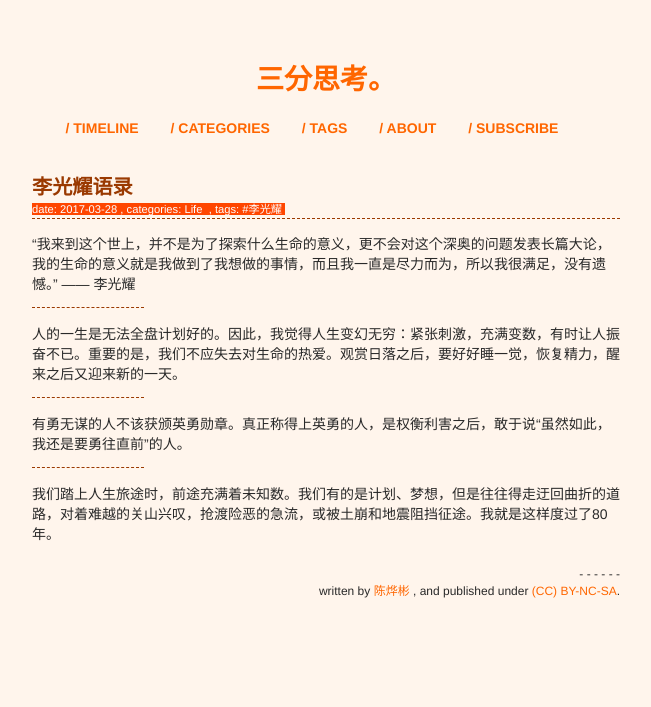
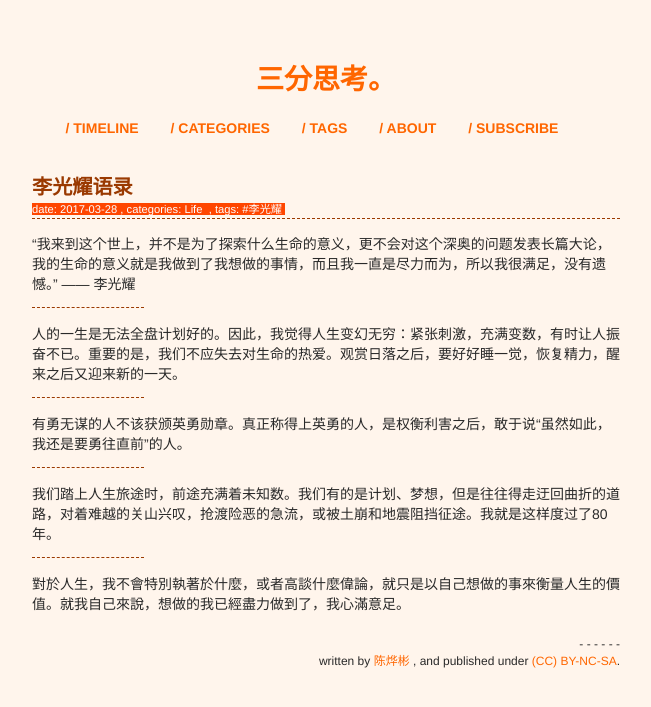
Before and after one commit to xianyuxmu/xianyuxmu.github.io, a Jekyll site: the page built from _posts/2017-03-28-lee-kuan-yew-quotes.md, in a window 1280 px wide. Shown: the top 707 px of the page, without its empty margins (314-965 px from the left). Built offline with Jekyll 4.4.1, drawn with Linux system fonts in a browser that asks for light colours; comment, search, counter and statistics services are not loaded.

Commit message:
add new contents

```diff
--- a/_posts/2017-03-28-lee-kuan-yew-quotes.md
+++ b/_posts/2017-03-28-lee-kuan-yew-quotes.md
@@ -22,3 +22,7 @@ tags:
 ----
 
 我们踏上人生旅途时，前途充满着未知数。我们有的是计划、梦想，但是往往得走迂回曲折的道路，对着难越的关山兴叹，抢渡险恶的急流，或被土崩和地震阻挡征途。我就是这样度过了80年。
+
+----
+
+對於人生，我不會特別執著於什麼，或者高談什麼偉論，就只是以自己想做的事來衡量人生的價值。就我自己來說，想做的我已經盡力做到了，我心滿意足。
```
